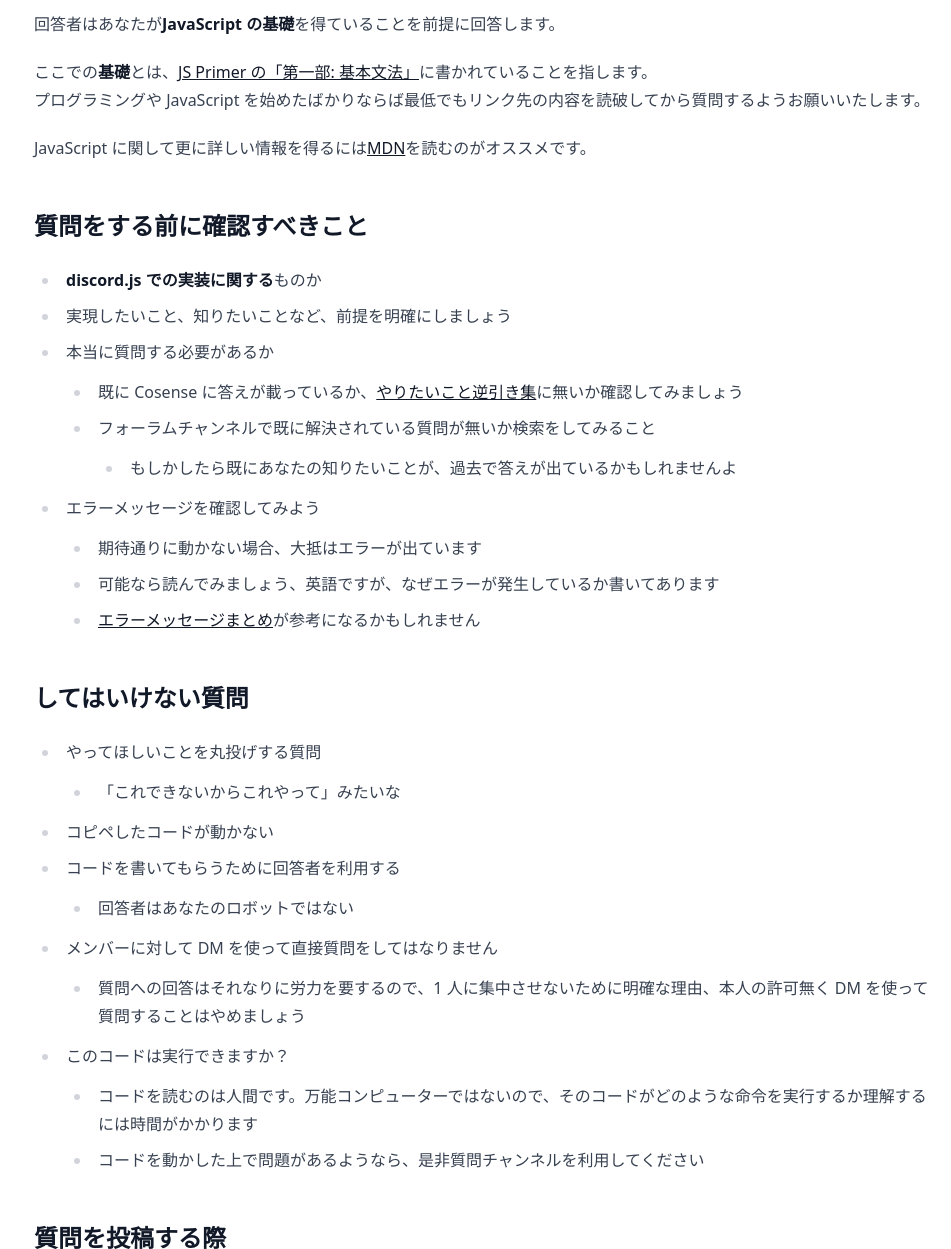
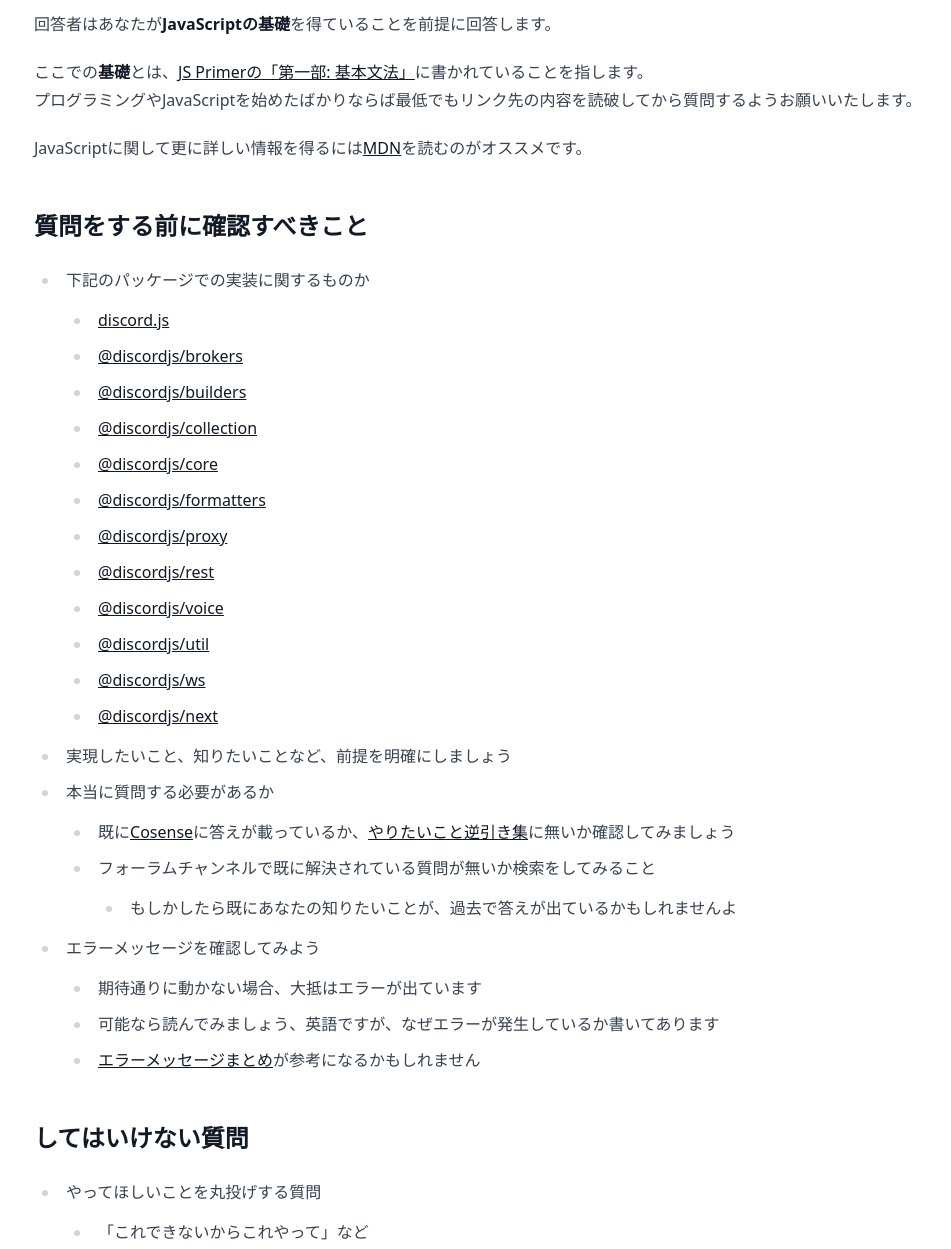
Before and after one commit to discordjs-japan/homepage, an Astro site: page /guidelines/questioner in a window 1280 px wide. Shown: the part 480-1729 px from the top of the page, without its empty margins (158-1109 px from the left). Built offline with nearby package versions, Linux system fonts and the light colour scheme; Astro itself is replaced by a stand-in of ours.

Commit message:
質問者向けガイドラインを改定 (#328)
Co-authored-by: Mogyuchi <mogyuchi@mogyuchi.jp>

`````diff
--- a/src/layouts/BaseLayout.astro
+++ b/src/layouts/BaseLayout.astro
@@ -11,7 +11,7 @@ const canonicalLink = Astro.site?.href
 ---
 
 <!doctype html>
-<html lang="ja">
+<html class="scroll-mt-16 scroll-smooth" lang="ja">
   <head>
     <ViewTransitions />
     {canonicalLink && <link rel="canonical" href={canonicalLink} />}
--- a/src/layouts/MDXLayout.astro
+++ b/src/layouts/MDXLayout.astro
@@ -23,7 +23,7 @@ const { frontmatter } = Astro.props
     </div>
   </div>
   <Container class="px-4 py-8">
-    <article class="prose mx-auto max-w-4xl prose-code:px-1">
+    <article class="prose mx-auto max-w-4xl prose-headings:scroll-mt-16">
       <slot />
     </article>
   </Container>
--- a/src/pages/guidelines/questioner.mdx
+++ b/src/pages/guidelines/questioner.mdx
@@ -6,19 +6,31 @@ layout: ../../layouts/MDXLayout.astro
 
 ## 前提
 
-回答者はあなたが**JavaScript の基礎**を得ていることを前提に回答します。
+回答者はあなたが**JavaScriptの基礎**を得ていることを前提に回答します。
 
-ここでの**基礎**とは、[JS Primer の「第一部: 基本文法」](https://jsprimer.net/basic/)に書かれていることを指します。
-プログラミングや JavaScript を始めたばかりならば最低でもリンク先の内容を読破してから質問するようお願いいたします。
+ここでの**基礎**とは、[JS Primerの「第一部: 基本文法」](https://jsprimer.net/basic/)に書かれていることを指します。
+プログラミングやJavaScriptを始めたばかりならば最低でもリンク先の内容を読破してから質問するようお願いいたします。
 
-JavaScript に関して更に詳しい情報を得るには[MDN](https://developer.mozilla.org/ja/docs/Web/JavaScript)を読むのがオススメです。
+JavaScriptに関して更に詳しい情報を得るには[MDN](https://developer.mozilla.org/ja/docs/Web/JavaScript)を読むのがオススメです。
 
 ## 質問をする前に確認すべきこと
 
-- **discord.js での実装に関する**ものか
+- 下記のパッケージでの実装に関するものか
+  - [discord.js](https://github.com/discordjs/discord.js/tree/main/packages/discord.js)
+  - [@discordjs/brokers](https://github.com/discordjs/discord.js/tree/main/packages/brokers)
+  - [@discordjs/builders](https://github.com/discordjs/discord.js/tree/main/packages/builders)
+  - [@discordjs/collection](https://github.com/discordjs/discord.js/tree/main/packages/collection)
+  - [@discordjs/core](https://github.com/discordjs/discord.js/tree/main/packages/core)
+  - [@discordjs/formatters](https://github.com/discordjs/discord.js/tree/main/packages/formatters)
+  - [@discordjs/proxy](https://github.com/discordjs/discord.js/tree/main/packages/proxy)
+  - [@discordjs/rest](https://github.com/discordjs/discord.js/tree/main/packages/rest)
+  - [@discordjs/voice](https://github.com/discordjs/discord.js/tree/main/packages/voice)
+  - [@discordjs/util](https://github.com/discordjs/discord.js/tree/main/packages/util)
+  - [@discordjs/ws](https://github.com/discordjs/discord.js/tree/main/packages/ws)
+  - [@discordjs/next](https://github.com/discordjs/discord.js/tree/main/packages/next)
 - 実現したいこと、知りたいことなど、前提を明確にしましょう
 - 本当に質問する必要があるか
-  - 既に Cosense に答えが載っているか、[やりたいこと逆引き集](https://cosen.se/discordjs-japan/やりたいこと逆引き集)に無いか確認してみましょう
+  - 既に[Cosense](https://cosen.se/discordjs-japan)に答えが載っているか、[やりたいこと逆引き集](https://cosen.se/discordjs-japan/やりたいこと逆引き集)に無いか確認してみましょう
   - フォーラムチャンネルで既に解決されている質問が無いか検索をしてみること
     - もしかしたら既にあなたの知りたいことが、過去で答えが出ているかもしれませんよ
 - エラーメッセージを確認してみよう
@@ -29,12 +41,12 @@ JavaScript に関して更に詳しい情報を得るには[MDN](https://develop
 ## してはいけない質問
 
 - やってほしいことを丸投げする質問
-  - 「これできないからこれやって」みたいな
+  - 「これできないからこれやって」など
 - コピペしたコードが動かない
 - コードを書いてもらうために回答者を利用する
-  - 回答者はあなたのロボットではない
-- メンバーに対して DM を使って直接質問をしてはなりません
-  - 質問への回答はそれなりに労力を要するので、1 人に集中させないために明確な理由、本人の許可無く DM を使って質問することはやめましょう
+  - 回答者はあなたのロボットではありません
+- メンバーに対してDMを使って直接質問をしてはなりません
+  - 質問への回答はそれなりに労力を要するので、1人に集中させないために明確な理由、本人の許可無くDMを使って質問することはやめましょう
 - このコードは実行できますか？
   - コードを読むのは人間です。万能コンピューターではないので、そのコードがどのような命令を実行するか理解するには時間がかかります
   - コードを動かした上で問題があるようなら、是非質問チャンネルを利用してください
@@ -42,13 +54,16 @@ JavaScript に関して更に詳しい情報を得るには[MDN](https://develop
 ## 質問を投稿する際
 
 - 分からない箇所を明確にすること
-- あなたが使用している discord.js のバージョンを把握し、バージョンごとに分けられた適切なタグを選択してください
-  - バージョンによっては同じ処理でも書き方が大きく異なったり、挙動が違うことがあるため
-  - 使用しているバージョンが分からない場合は、[インストールされた discord.js のバージョンを確認する方法](https://cosen.se/discordjs-japan/インストールされたDiscord.jsのバージョンを確認する方法)を見てください
+- [使用しているパッケージのバージョンを記載してください](https://cosen.se/discordjs-japan/インストールされたDiscord.jsのバージョンを確認する方法)
+- [コードやエラー文を送信する場合にはコードブロックを利用しましょう](#コードやエラー文を送信する場合にはコードブロックを利用しましょう)
+- あなたが使用しているパッケージを把握し、適切なタグを選択してスレッドを投稿してください
+  - `discord.js`のv14を使用している場合は`discord.js@14`を選択する
+  - `@discordjs/*`を使用している場合は`@djs/*`を選択する
+    - 例えば`@discordjs/rest`なら`@djs/rest`
 - 使用している[インテント](https://cosen.se/discordjs-japan/Intents)も記載してください
 - 調べた情報、参考にした情報があれば書いてください
 - 一つのスレッドに関連性が全くない質問を２つ以上しないこと
-  - 迷わずスレッドを 2 つに分けてください
+  - 迷わずスレッドを2つに分けてください
 
 ### コードやエラー文を送信する場合にはコードブロックを利用しましょう
 
@@ -57,7 +72,7 @@ JavaScript に関して更に詳しい情報を得るには[MDN](https://develop
 ただし、意味のない長いコードを載せても回答側の負担を増やすだけなので、問題が起きただろうと思う部分のコードを抜き出して載せるようお願いします。
 しかし、それで回答ができない場合全てのコードを書いてもらうことになります。
 
-Discord で以下のようにコードやエラー文をバッククォート３つで囲うことで、人間が見やすいフォーマットにしてくれます。
+Discordで以下のようにコードやエラー文をバッククォート3つで囲うことで、人間が見やすいフォーマットにしてくれます。
 
 ````
 ```js
@@ -73,11 +88,11 @@ client.login()
 #### 字数制限に引っ掛かった場合
 
 テキストファイルとして送信するのが良いでしょう。
-あるいはソースコードを GitHub 等で公開してある場合、リンクを載せるのがよろしいでしょう。
+あるいはソースコードをGitHub等で公開してある場合、リンクを載せるのがよろしいでしょう。
 
 ## ガイドラインに関する質問、貢献
 
-それらは全て、当 Discord サーバーの[提案フォーラム](https://discord.com/invite/25FDrsU9RE)にて受け付けます。
+それらは全て、当Discordサーバーの[提案フォーラム](https://discord.com/invite/TN7Gcu8FWP)にて受け付けます。
 
 質問の場合は**質問**タグを付けて投稿してください。
 
`````
Also changed, not shown: package.json (+10 -10 lines), pnpm-lock.yaml.
